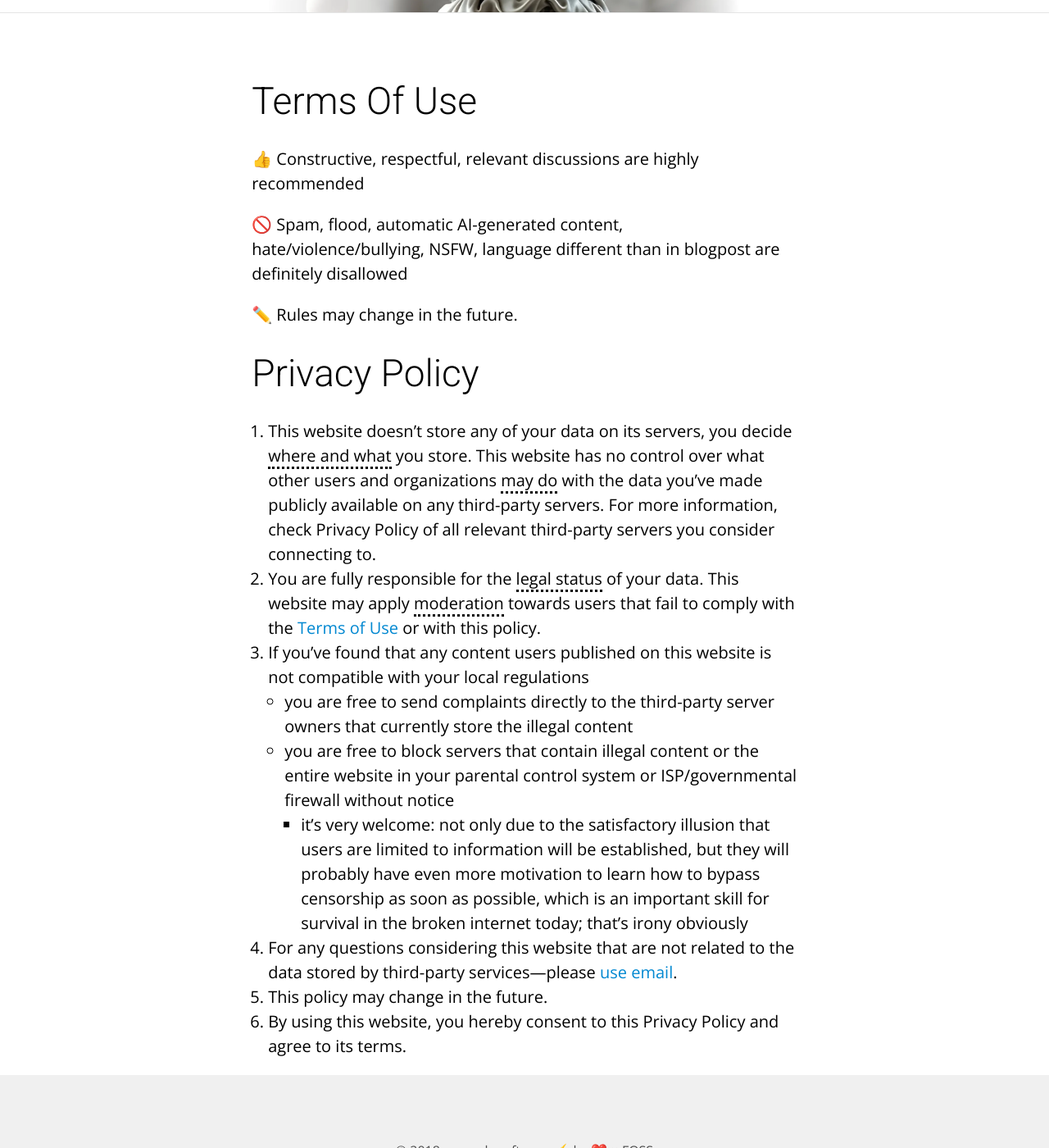
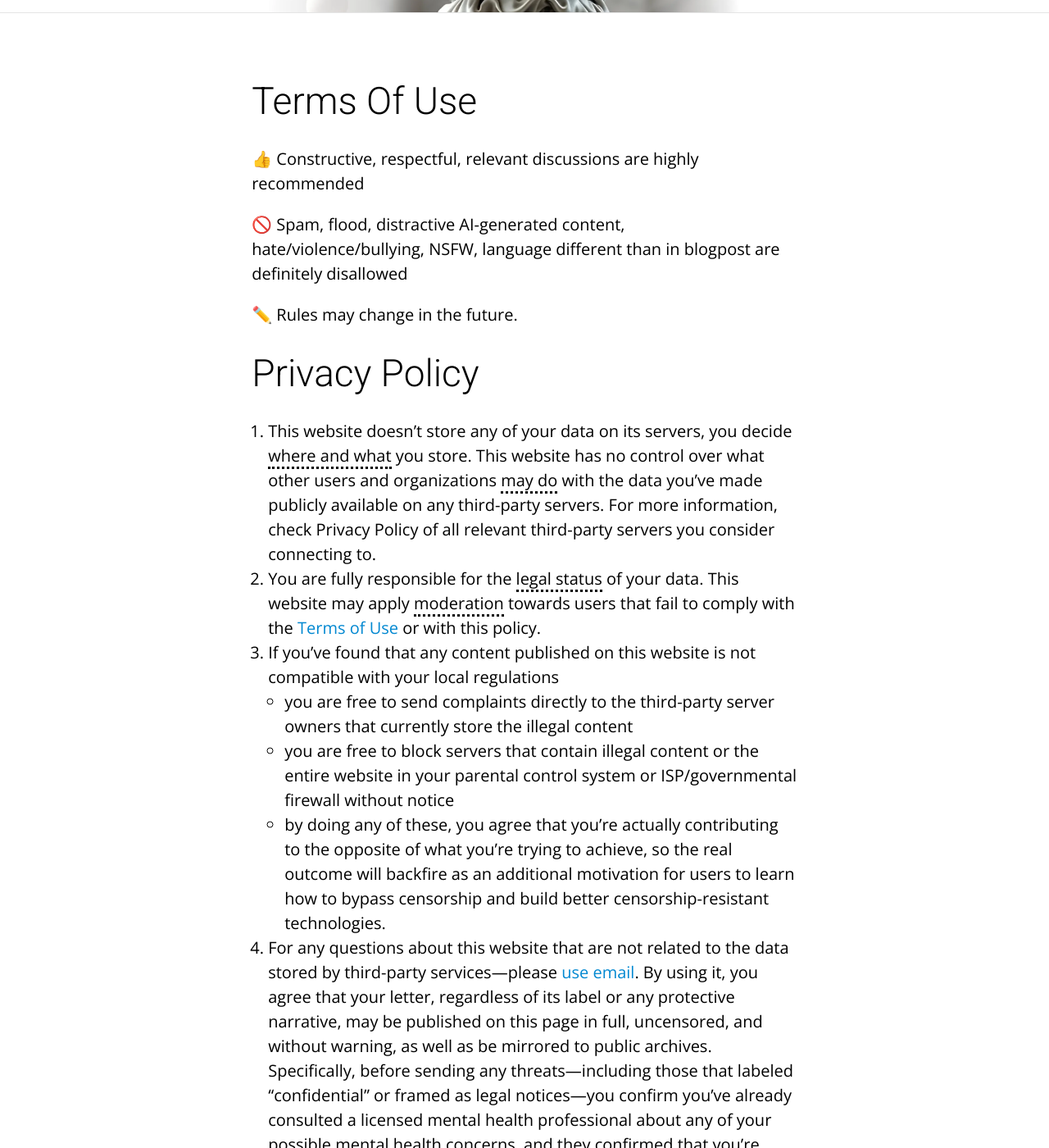
Before and after one commit to codonaft/codonaft.github.io, a Jekyll site: the page built from pages/terms-and-privacy.md, in a window 1280 px wide and 1400 px high, scrolled down 303 px. Shown: the whole window at 82% size. Built offline with Jekyll 4.4.1, drawn with Linux system fonts in a browser that asks for light colours; our own code applies the rules of GitHub Pages for plain Markdown files; some of the changed text lies outside the part shown.

Commit message:
Update ToS

```diff
--- a/_includes/rules.html
+++ b/_includes/rules.html
@@ -1,3 +1,3 @@
 <p>👍 Constructive, respectful, relevant discussions are highly recommended</p>
-<p>🚫 Spam, flood, automatic AI-generated content, hate/violence/bullying, NSFW, language different than in blogpost are definitely disallowed</p>
+<p>🚫 Spam, flood, distractive AI-generated content, hate/violence/bullying, NSFW, language different than in blogpost are definitely disallowed</p>
 <p>✏️ Rules may change in the future.</p>
--- a/pages/terms-and-privacy.md
+++ b/pages/terms-and-privacy.md
@@ -14,12 +14,12 @@
 
 2. You are fully responsible for the {% include span_with_tooltip.html body="legal status" tooltip="Your data should comply with regulations of all relevant jurisdictions." %} of your data. This website may apply {% include span_with_tooltip.html large="true" body="moderation" tooltip="This website may stop showing some or all of your data." %} towards users that fail to comply with the [Terms of Use](#terms-of-use) or with this policy.
 
-3. If you've found that any content users published on this website is not compatible with your local regulations
+3. If you've found that any content published on this website is not compatible with your local regulations
 - you are free to send complaints directly to the third-party server owners that currently store the illegal content
 - you are free to block servers that contain illegal content or the entire website in your parental control system or ISP/governmental firewall without notice
-  - it's very welcome: not only due to the satisfactory illusion that users are limited to information will be established, but they will probably have even more motivation to learn how to bypass censorship as soon as possible, which is an important skill for survival in the broken internet today; that's irony obviously
+- by doing any of these, you agree that you're actually contributing to the opposite of what you're trying to achieve, so the real outcome will backfire as an additional motivation for users to learn how to bypass censorship and build better censorship-resistant technologies.
 
-4. For any questions considering this website that are not related to the data stored by third-party services—please <a rel="nofollow" href="mailto:feedback&#64;codonaft&#46;com">use email</a>.
+4. For any questions about this website that are not related to the data stored by third-party services—please <a rel="nofollow" href="mailto:feedback&#64;codonaft&#46;com">use email</a>. By using it, you agree that your letter, regardless of its label or any protective narrative, may be published on this page in full, uncensored, and without warning, as well as be mirrored to public archives. Specifically, before sending any threats—including those that labeled "confidential" or framed as legal notices—you confirm you've already consulted a licensed mental health professional about any of your possible mental health concerns, and they confirmed that you're capable of understanding the irreversibility of your actions.
 
 5. This policy may change in the future.
 
```
